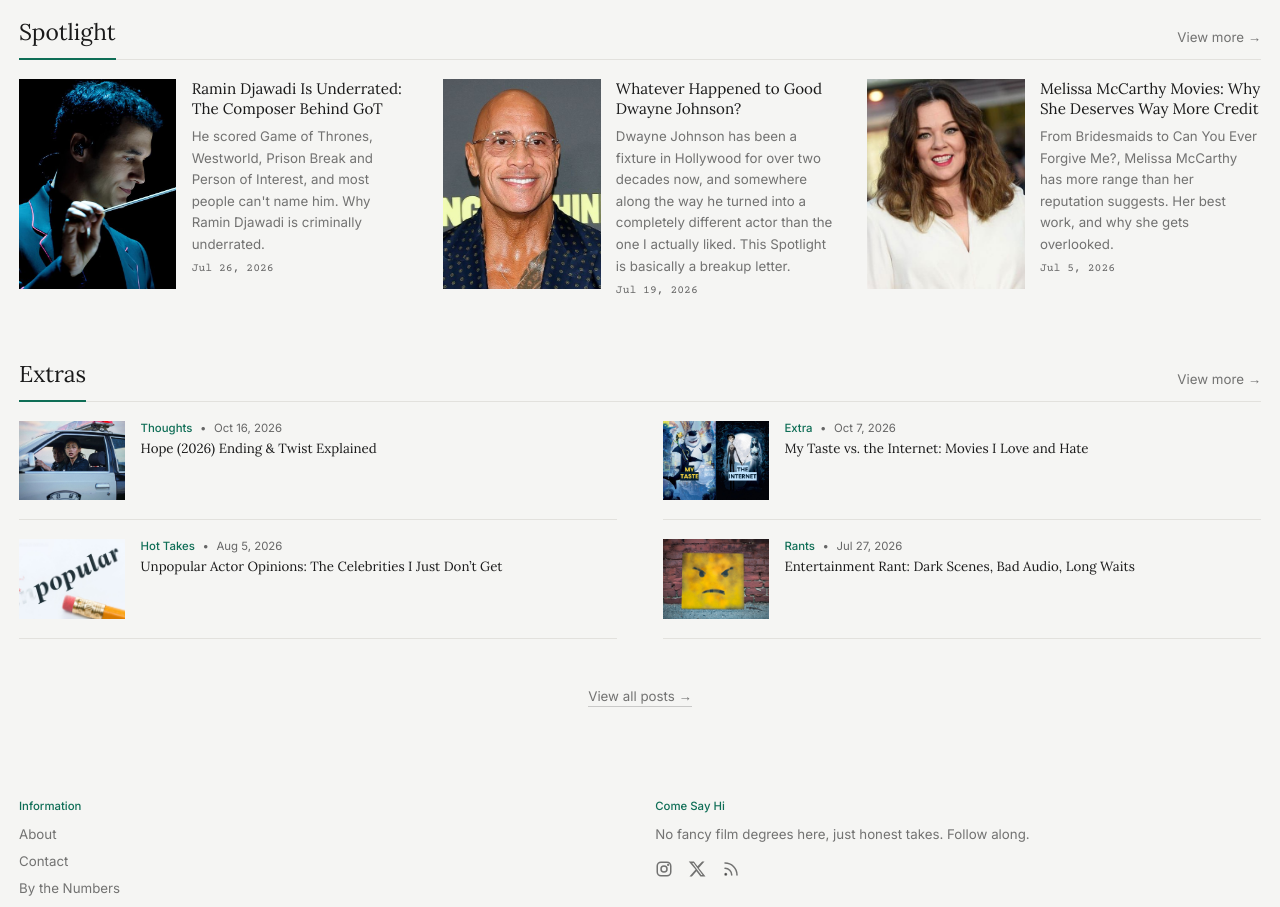
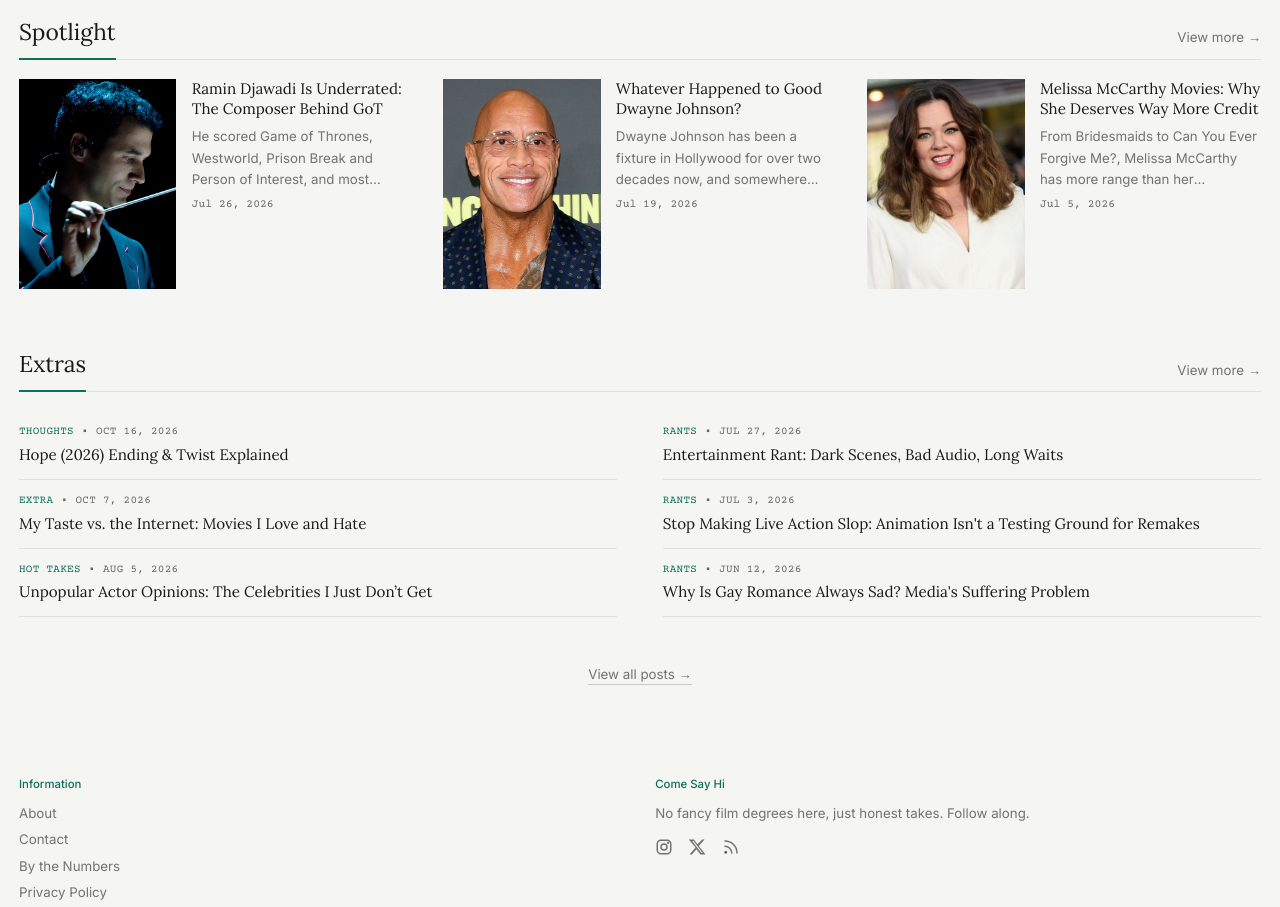
Before and after one commit to MariaEgbuna/the-cineinks, a Next.js app: page / in a window 1280 px wide. Shown: the part 1560-2467 px from the top of the page. Built offline with nearby package versions, Linux system fonts and the light colour scheme.

Commit message:
Home page: Spotlight excerpts, text-only Extras list
- Spotlight cards show a two-line excerpt on all screen sizes
- Extras becomes a plain text list (no thumbnails) with six posts,
  in two columns on desktop

```diff
--- a/app/page.tsx
+++ b/app/page.tsx
@@ -4,7 +4,6 @@ import Hero from "../components/Hero";
 import CategorySection from "../components/CategorySection";
 import SectionHeading from "../components/SectionHeading";
 import ScoreBadge from "../components/ScoreBadge";
-import ArticleRow from "../components/ArticleRow";
 import { getAllPosts, getFeaturedPost, formatDate } from "../utils/posts";
 import { categories } from "../utils/categories";
 import type { Post } from "../utils/posts";
@@ -35,9 +34,11 @@ function SpotlightCard({ post }: { post: Post }) {
         <h3 className="font-serif text-sm leading-snug text-main line-clamp-3 transition-colors group-hover:text-accent md:text-base">
           {post.title}
         </h3>
-        <p className="mt-1.5 hidden text-sm leading-relaxed text-main/60 line-clamp-3 sm:block">
-          {post.excerpt}
-        </p>
+        {post.excerpt && (
+          <p className="mt-1.5 text-[0.8125rem] leading-relaxed text-main/60 line-clamp-2 md:text-sm md:line-clamp-3">
+            {post.excerpt}
+          </p>
+        )}
         <p className="mt-1.5 font-mono text-xs text-muted">{formatDate(post.date)}</p>
       </div>
     </Link>
@@ -72,7 +73,7 @@ export default function Home() {
 
   const spotlight = available.filter((post) => hasLabel(post, "Spotlight")).slice(0, 3);
 
-  const extras = available.filter((post) => hasLabel(post, "Extra")).slice(0, 4);
+  const extras = available.filter((post) => hasLabel(post, "Extra")).slice(0, 6);
 
   // The four mediums, shown as quick links to their category pages
   const mediums = categories.filter((c) => c.isMainType);
@@ -155,25 +156,30 @@ export default function Home() {
             </section>
           )}
 
+          {/* Extras: a plain text list, no images. One column on phones;
+              on desktop two columns that read down the left, then the right. */}
           {extras.length > 0 && (
             <section>
               <SectionHeading title="Extras" href="/category/extra" />
-              <div className="grid grid-cols-1 gap-x-12 gap-y-5 md:grid-cols-2">
+              <ul className="grid grid-cols-1 gap-x-12 md:grid-flow-col md:grid-cols-2 md:grid-rows-3">
                 {extras.map((post) => (
-                  <div key={post.slug} className="border-b border-line pb-5">
-                    <ArticleRow
-                      slug={post.slug}
-                      coverImage={post.coverImage}
-                      category={post.category}
-                      score={post.score}
-                      title={post.title}
-                      excerpt={post.excerpt}
-                      date={formatDate(post.date)}
-                      compact
-                    />
-                  </div>
+                  <li key={post.slug}>
+                    <Link
+                      href={`/posts/${post.slug}`}
+                      className="group block border-b border-line py-3.5"
+                    >
+                      <p className="mb-1 flex items-center gap-2 font-mono text-[11px] uppercase tracking-wide">
+                        <span className="font-medium text-accent">{post.category}</span>
+                        <span aria-hidden="true" className="text-muted">•</span>
+                        <span className="text-muted">{formatDate(post.date)}</span>
+                      </p>
+                      <h3 className="font-serif text-sm leading-snug text-main transition-colors group-hover:text-accent md:text-base">
+                        {post.title}
+                      </h3>
+                    </Link>
+                  </li>
                 ))}
-              </div>
+              </ul>
             </section>
           )}
         </div>
```
